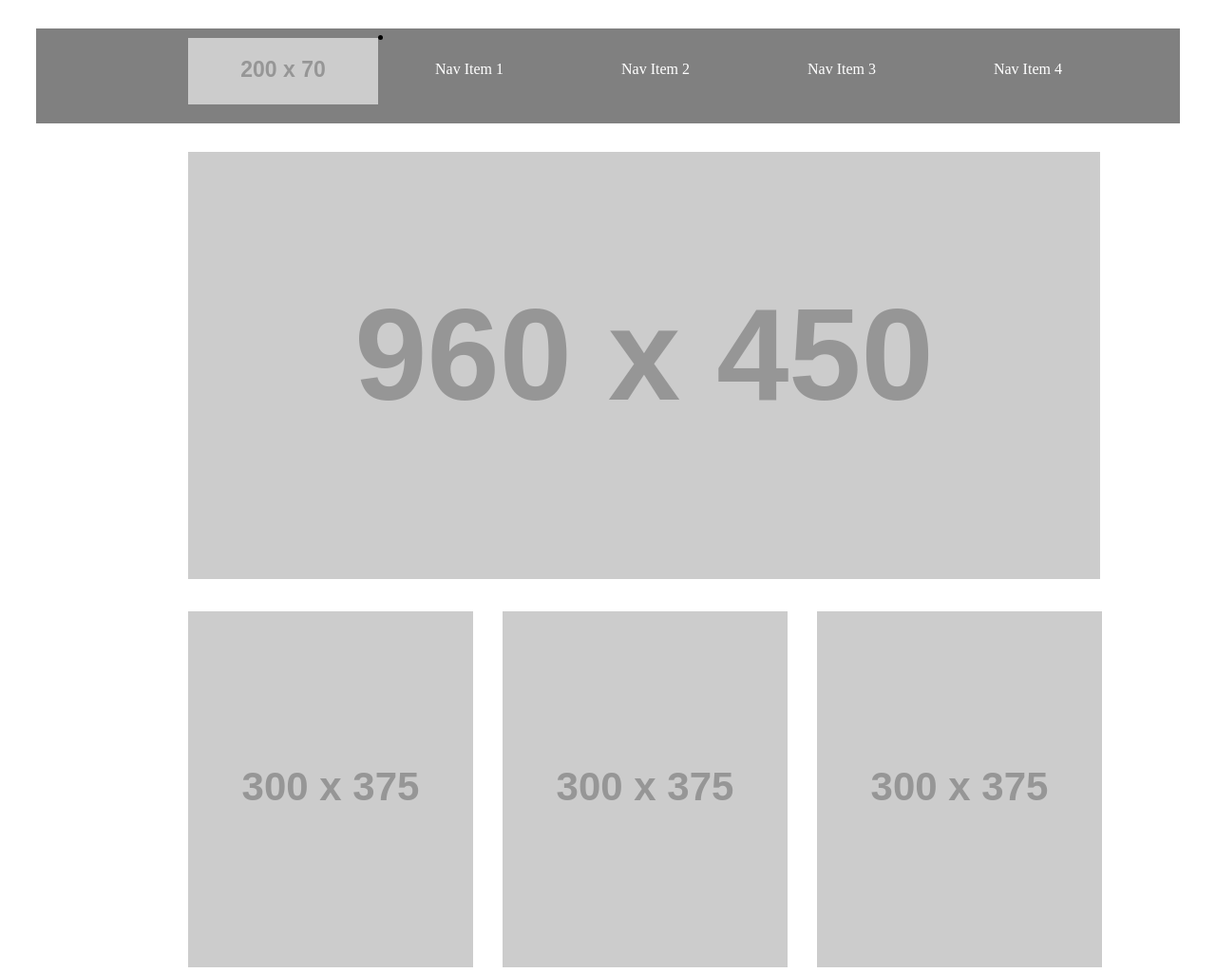
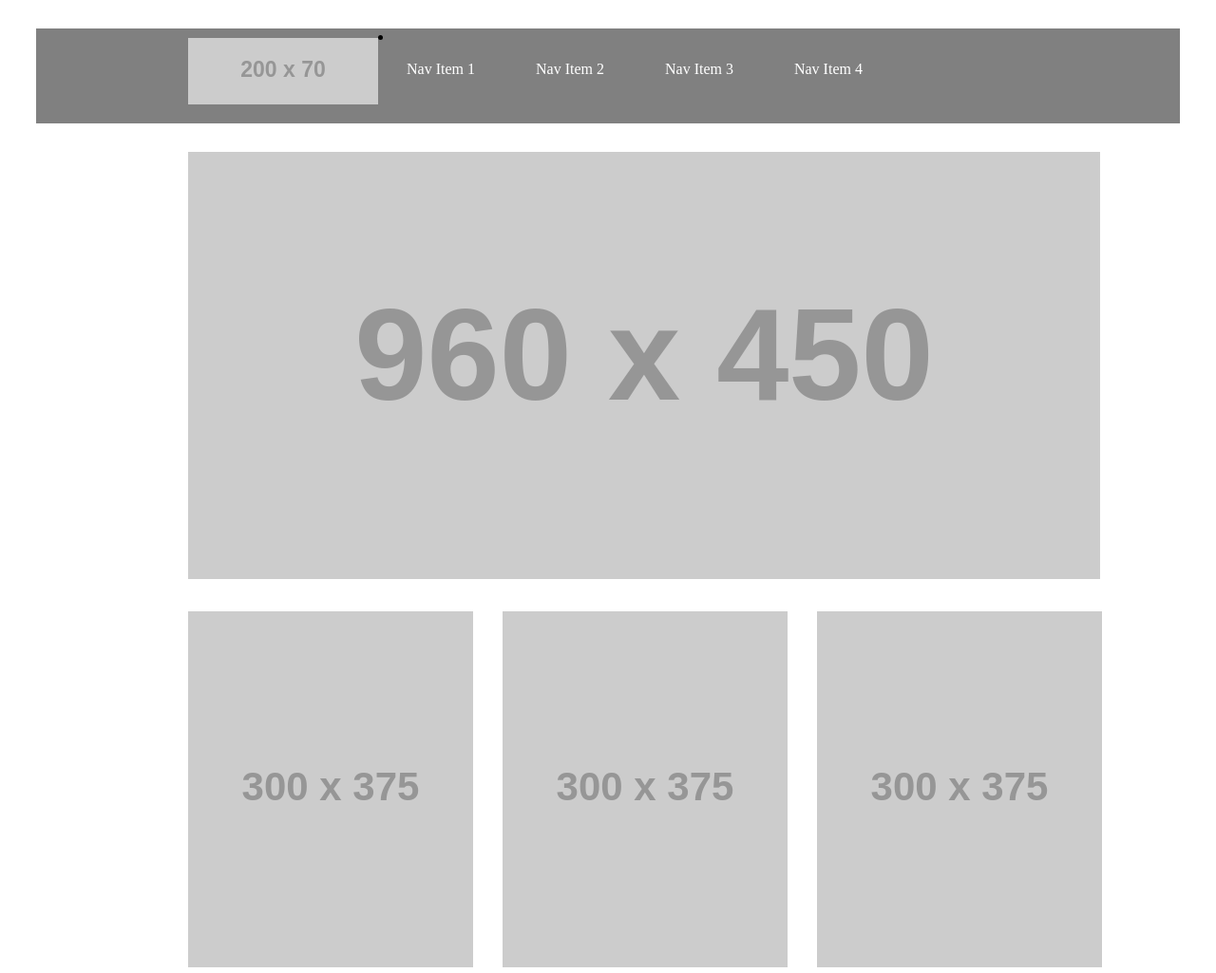
Before and after one commit to abdelqader-alomari/wirefame-exercise, a plain HTML site: page index.html in a window 1280 px wide. Shown: the top 1025 px of the page at 95% size. Drawn offline with Linux system fonts and the light colour scheme; placeholder pictures from the web are drawn by us.

Commit message:
finished HTML, edit navigator and some of body by css

```diff
--- a/css/style.css
+++ b/css/style.css
@@ -3,8 +3,7 @@
 }
 nav ul li{
     display: inline-block;
-    margin-left: 30px;
-    margin-right: 30px;
+
 }
 section ul li{
     display: inline
```
